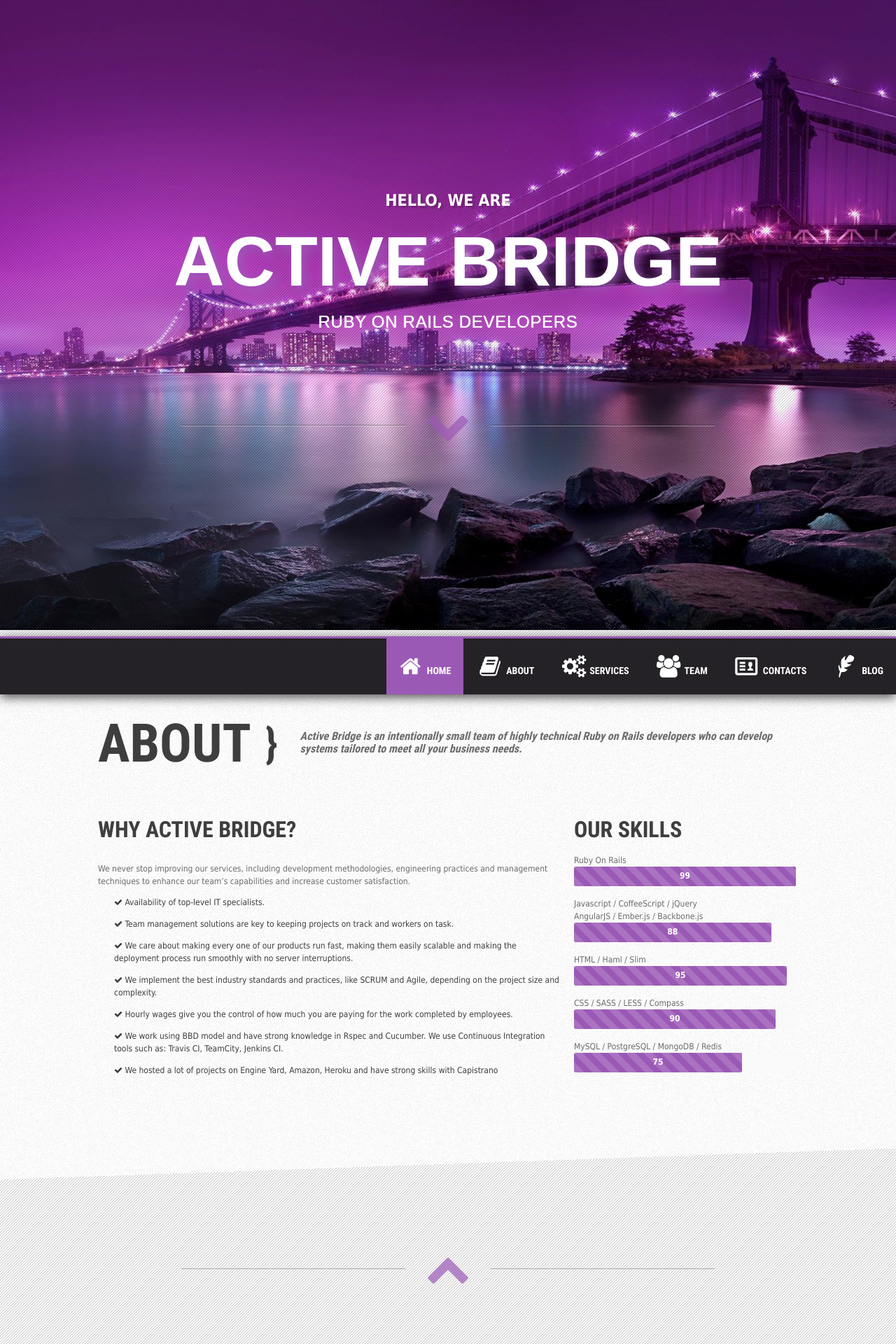
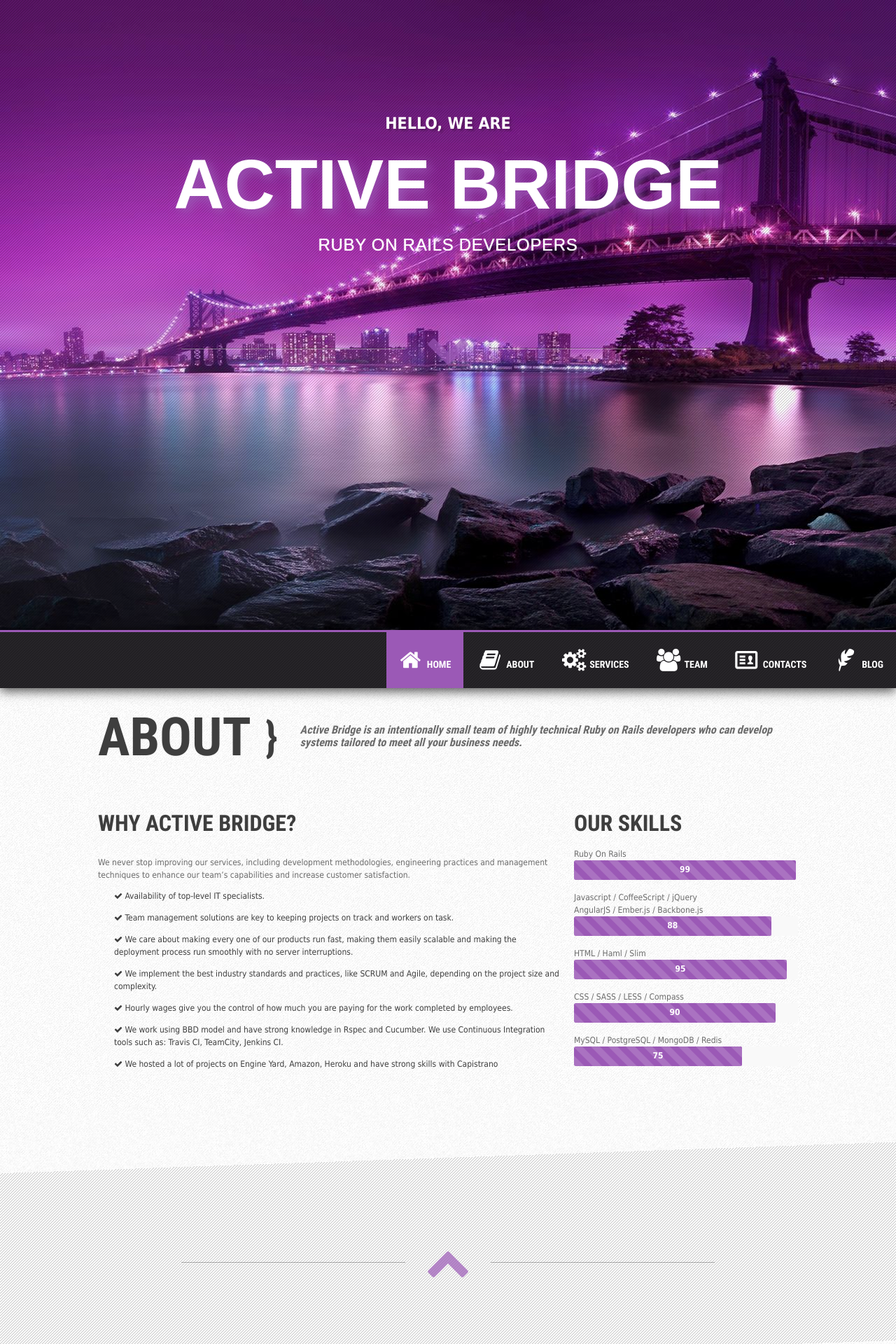
Before and after one commit to activebridge/old.activebridge.github.io, a Jekyll site: the page built from index.html, in a window 1280 px wide. Shown: the top 1920 px of the page at 70% size. Built offline with Jekyll 4.4.1, drawn with Linux system fonts in a browser that asks for light colours.

Commit message:
Fixed home slide

```diff
--- a/_sass/base.scss
+++ b/_sass/base.scss
@@ -245,6 +245,8 @@
 }
 
 #home {
+  height: 100vh;
+  box-sizing: border-box;
   padding: 160px 0;
   position: relative;
   width: 100%;
--- a/js/app.js
+++ b/js/app.js
@@ -6,8 +6,6 @@
 menu      = document.getElementById('nav'),
 slides    = document.getElementsByClassName('slide'),
 home      = document.getElementById('home');
-
-home.style.padding = ((window.innerHeight-360)/2).toString()+"px 0";
 
 if (nav){
   var position = nav.offsetTop;
```
